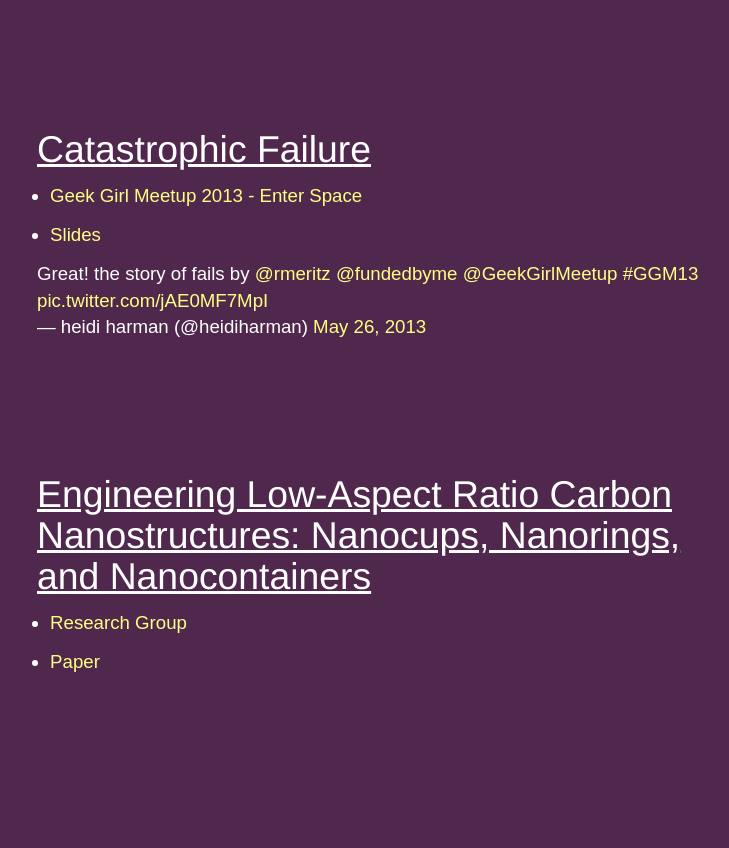
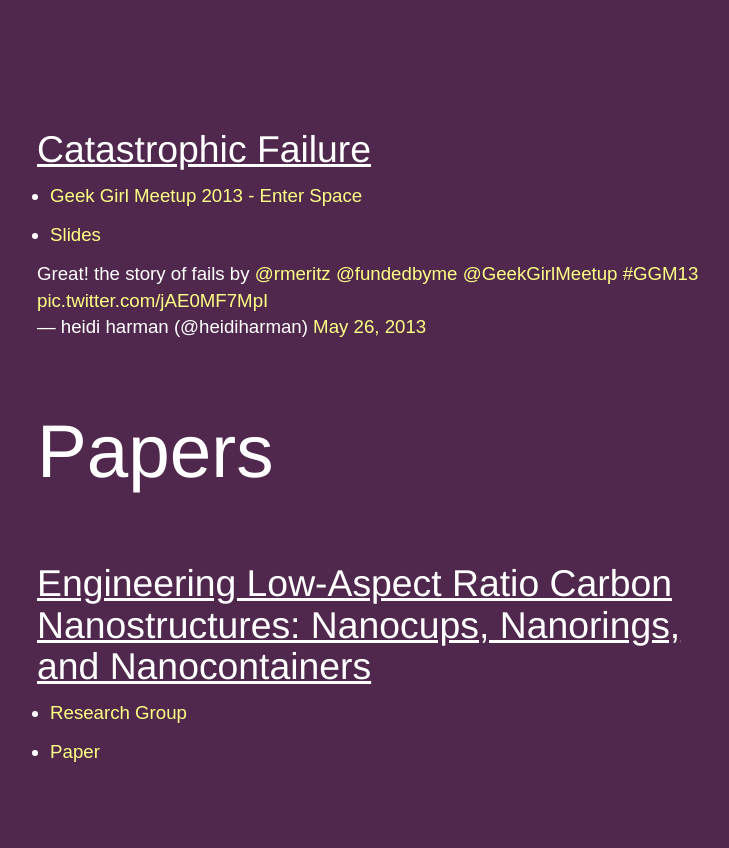
Before and after one commit to rmeritz/rmeritz.github.com, a plain HTML site: page index.html in a window 1280 px wide. Shown: the part 3783-4631 px from the top of the page, without its empty margins (268-997 px from the left). Drawn offline with Linux system fonts and the light colour scheme.

Commit message:
Add a seperate section for papers

```diff
--- a/index.html
+++ b/index.html
@@ -157,6 +157,7 @@
 <script async src="//platform.twitter.com/widgets.js" charset="utf-8"></script>
         </div>
 
+        <h2>Papers</h2>
         <div>
           <h3>Engineering Low-Aspect Ratio Carbon Nanostructures: Nanocups, Nanorings, and Nanocontainers</h3>
           <ul>
```
